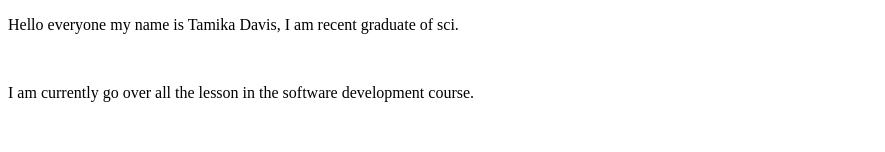
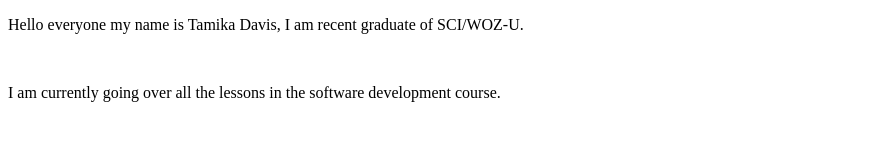
Before and after one commit to Tamika-Davis/html-basics-structure-tags-activitiy, a plain HTML site: page index.html in a window 1280 px wide. Shown: the top 152 px of the page, without its empty margins (0-885 px from the left). Drawn offline with Linux system fonts and the light colour scheme.

Commit message:
mod index.html

```diff
--- a/index.html
+++ b/index.html
@@ -6,8 +6,8 @@
     <title>Document</title>
 </head>
 <body>
-    <p>Hello everyone my name is Tamika Davis, I am recent graduate of sci.</p> <br>
-        <p>I am currently go over all the lesson in the software development course. </p> <br>
+    <p>Hello everyone my name is Tamika Davis, I am recent graduate of SCI/WOZ-U.</p> <br>
+        <p>I am currently going over all the lessons in the software development course. </p> <br>
          <p>Then whatever I do not feel comfortable with I will work on it and ask for help and insight into the subjects I am doubtful about.</p>
 </body>
 </html>
```
